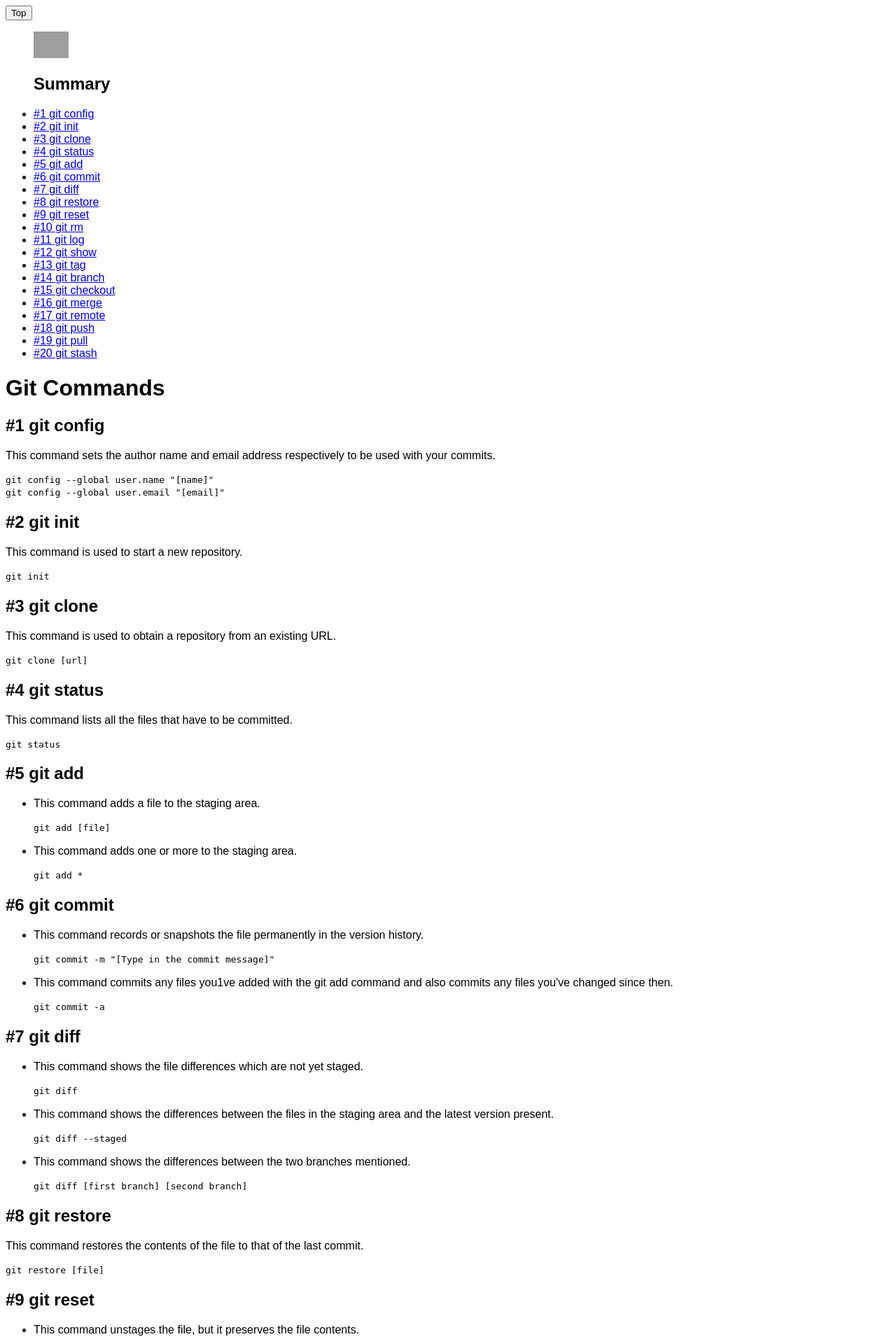
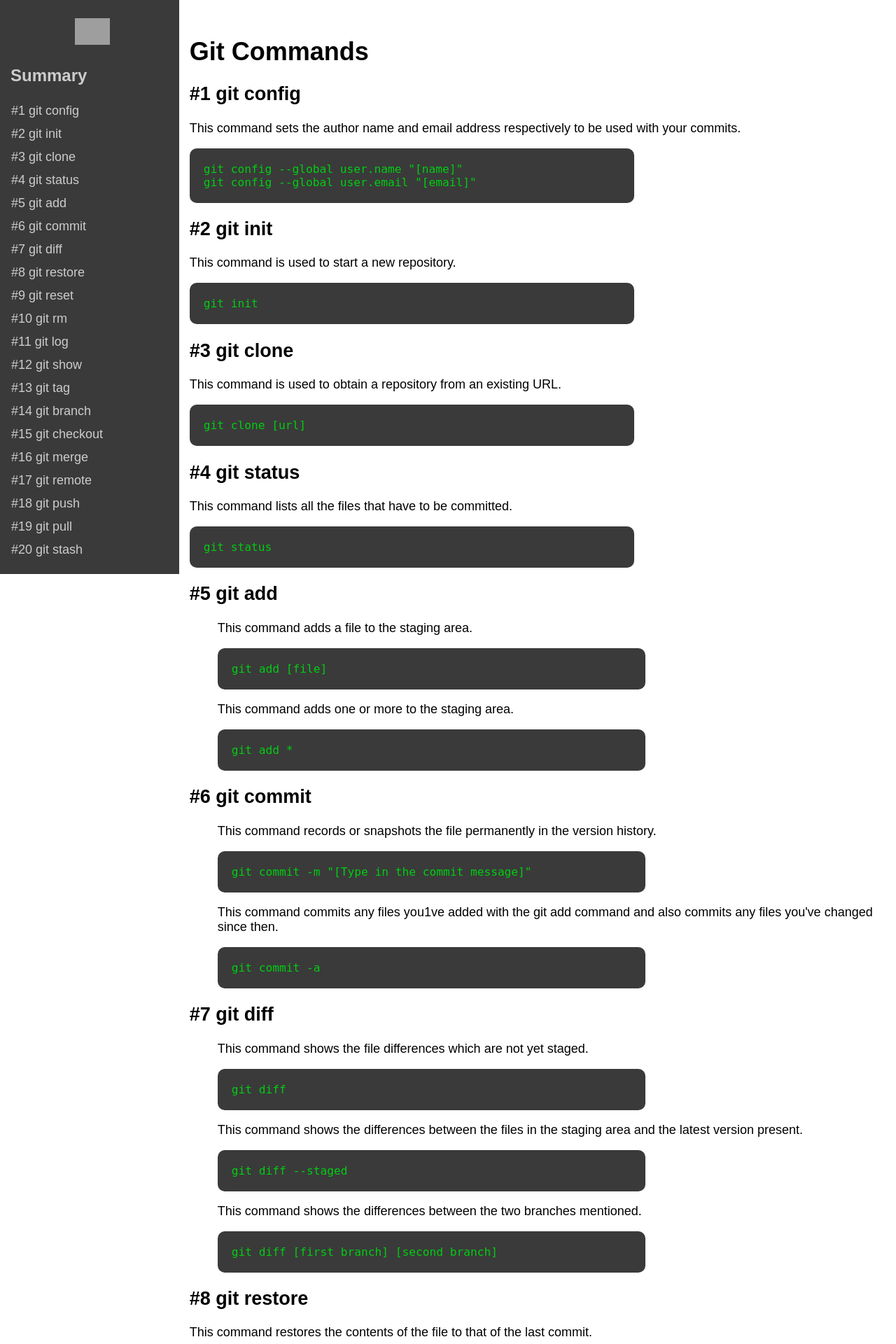
Before and after one commit to evandroad/tutorials, a PHP site: page /content/content.html in a window 1280 px wide. Shown: the top 1920 px of the page at 70% size. Run offline with PHP 8.4, Linux system fonts and the light colour scheme; grey boxes are pictures that could not be loaded.

Commit message:
update content.css

```diff
--- a/content.css
+++ b/content.css
@@ -7,7 +7,6 @@
     font-family: Arial, Helvetica, sans-serif;
 }
 
-<<<<<<< HEAD
 #home {
     display: flex;
     justify-content: center;
@@ -15,13 +14,6 @@
 }
 
 #btnTop {
-=======
-p {
-    width: 68%;
-}
-
-#myBtn {
->>>>>>> ecec987504c07e5d414af6a9fac504fb726999a2
     display: none; /* Hidden by default */
     position: fixed; /* Fixed/sticky position */
     bottom: 20px; /* Place the button at the bottom of the page */
```
